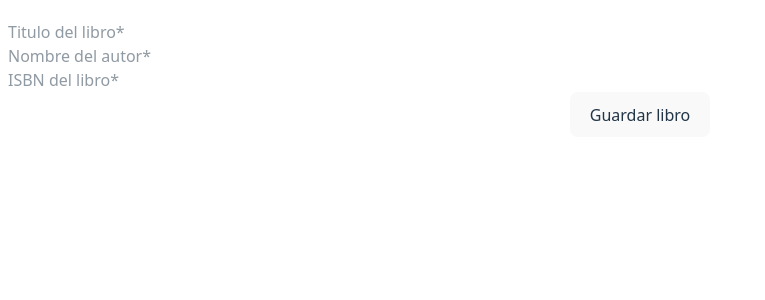
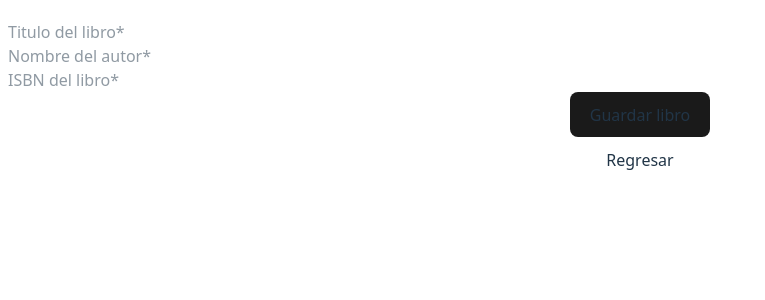
Before and after one commit to comicway/megabook, a React (Vite) app: page / in a window 1280 px wide. Shown: the top 300 px of the page, without its empty margins (0-765 px from the left). Built offline with nearby package versions, Linux system fonts and the light colour scheme.

Commit message:
creacion de boton regresar en registerBook

```diff
--- a/src/Components/ResgiterBook/RegisterBook.jsx
+++ b/src/Components/ResgiterBook/RegisterBook.jsx
@@ -1,4 +1,3 @@
-import React from 'react';
 import { Formik, Form, Field, ErrorMessage } from 'formik';
 import { useState } from 'react';
 
@@ -89,6 +88,11 @@ const RegisterBook = () => {
         </div>
       )}
                     </div>
+                    <div className="grid grid-cols-1">
+                        <div className="flex justify-center">
+                            <button className='button-outline'>Regresar</button>
+                        </div>
+                    </div>
             </div>
         </>
     );
--- a/src/index.css
+++ b/src/index.css
@@ -40,26 +40,6 @@ h1 {
   font-size: 3.2em;
   line-height: 1.1;
 }
-
-button {
-  border-radius: 8px;
-  border: 1px solid transparent;
-  padding: 0.6em 1.2em;
-  font-size: 1em;
-  font-weight: 500;
-  font-family: inherit;
-  background-color: #1a1a1a;
-  cursor: pointer;
-  transition: border-color 0.25s;
-}
-button:hover {
-  border-color: #646cff;
-}
-button:focus,
-button:focus-visible {
-  outline: 4px auto -webkit-focus-ring-color;
-}
-
 @media (prefers-color-scheme: light) {
   :root {
     color: #213547;
@@ -144,7 +124,6 @@ button:focus-visible {
   display: block;
   padding-bottom: 146.68%; /*  Calculado: (1502 / 1024) * 100 */
 }
-
 .book-card > * {
   position: absolute;
   top: 0;
@@ -152,3 +131,26 @@ button:focus-visible {
   width: 100%;
   height: 100%;
 }
+/* ===== ESTILO BOTONES ===== */
+button {
+  border-radius: 8px;
+  border: 1px solid transparent;
+  padding: 0.6em 1.2em;
+  font-size: 1em;
+  font-weight: 500;
+  font-family: inherit;
+  background-color: #1a1a1a;
+  cursor: pointer;
+  transition: border-color 0.25s;
+}
+button:hover {
+  border-color: #646cff;
+}
+button:focus,
+button:focus-visible {
+  outline: 4px auto -webkit-focus-ring-color;
+}
+.button-outline {
+  background: none;
+  border: 1px solid white;
+}
```
